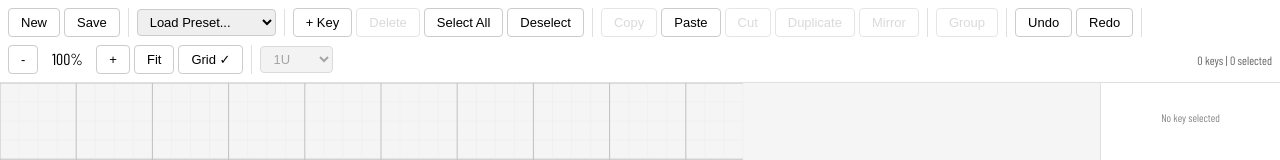
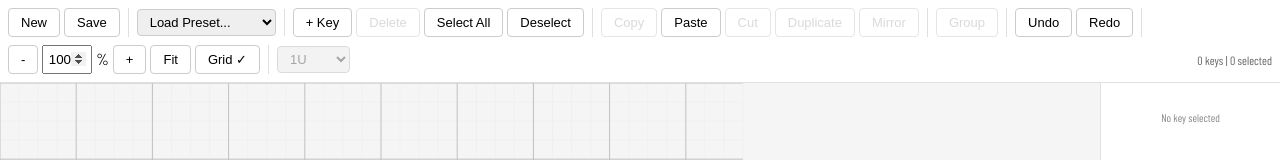
Before and after one commit to thekingofspain/kanata-editor, a React (Vite) app: page / in a window 1280 px wide. Shown: the top 160 px of the page. Built offline with nearby package versions, Linux system fonts and the light colour scheme.

Commit message:
feat: make zoom input editable with spinners

```diff
--- a/src/components/Toolbar.tsx
+++ b/src/components/Toolbar.tsx
@@ -203,9 +203,17 @@ const handleAddKey = () => {
       {/* View controls */}
       <div style={{ display: 'flex', gap: '4px', borderRight: '1px solid #e0e0e0', paddingRight: '8px' }}>
         <button onClick={handleZoomOut} title="Zoom Out (-)">-</button>
-        <span style={{ padding: '4px 8px', minWidth: '50px', textAlign: 'center' }}>
-          {Math.round(canvas.zoom * 100)}%
-        </span>
+        <input
+          type="number"
+          value={Math.round(canvas.zoom * 100)}
+          onChange={(e) => {
+            const val = parseInt(e.target.value) || 100;
+            setCanvasZoom(Math.max(25, Math.min(400, val)) / 100);
+          }}
+          title="Zoom percentage"
+          style={{ width: '50px', textAlign: 'center', padding: '4px' }}
+        />
+        <span style={{ padding: '4px 0' }}>%</span>
         <button onClick={handleZoomIn} title="Zoom In (+)">+</button>
         <button onClick={handleZoomFit} title="Fit to Window (Ctrl+0)">Fit</button>
         <button onClick={toggleGrid} title="Toggle Grid (G)">
--- a/src/index.css
+++ b/src/index.css
@@ -28,6 +28,15 @@ button {
   border-radius: 4px;
   cursor: pointer;
   font-size: 13px;
+}
+
+input[type="number"] {
+  -moz-appearance: textfield;
+}
+
+input[type="number"]::-webkit-outer-spin-button,
+input[type="number"]::-webkit-inner-spin-button {
+  opacity: 1;
 }
 
 button:hover:not(:disabled) {
```
